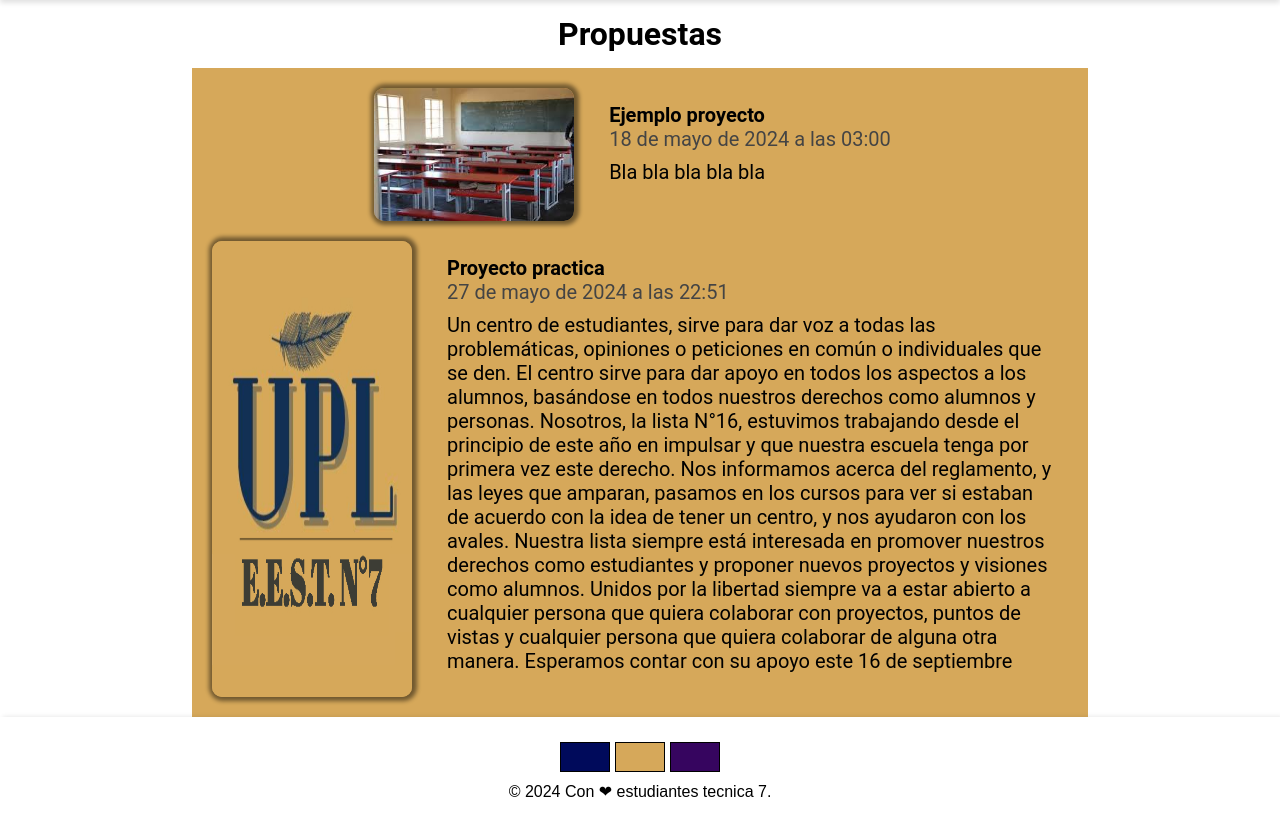
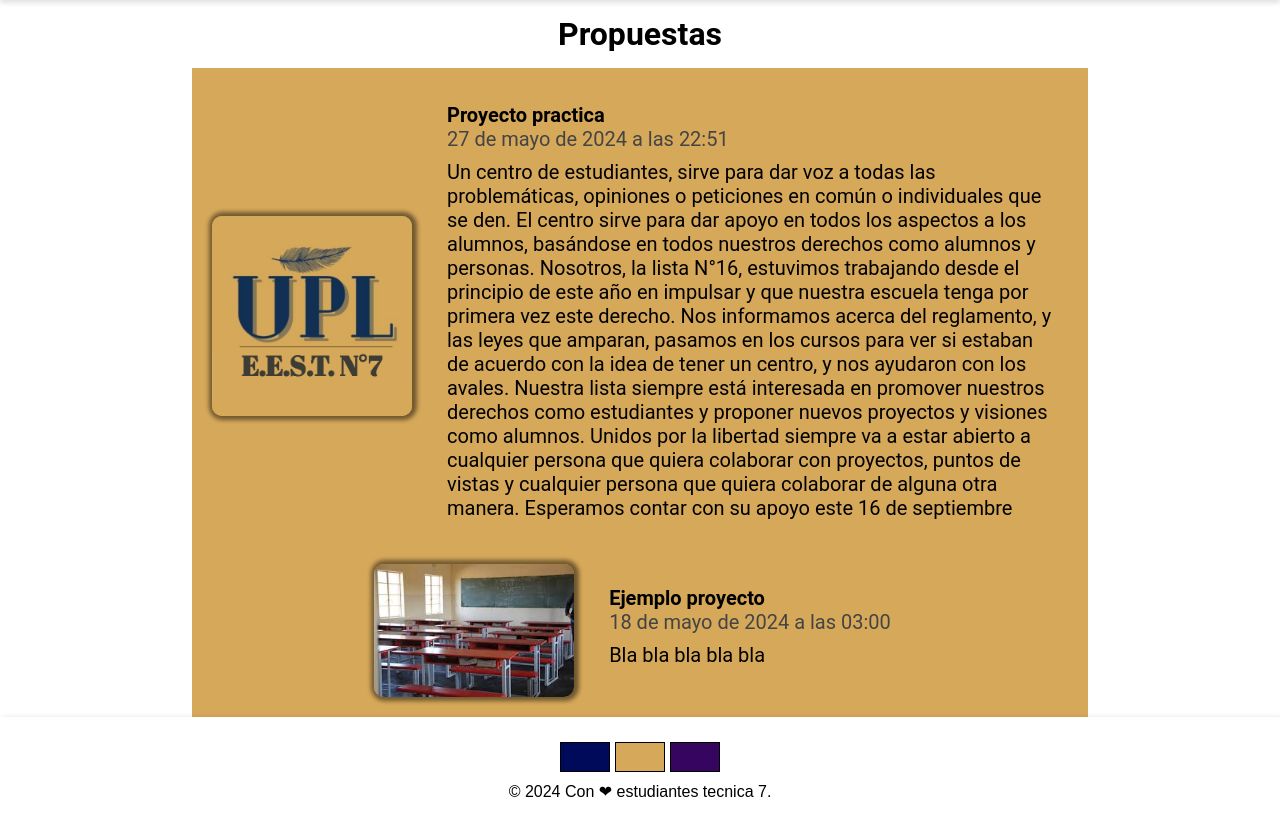
Before and after one commit to TotoSB/UPL-WEBAPP, a Django app: page /propuestas in a window 1280 px wide. Shown: the part 115-951 px from the top of the page. Run offline with Django 4.2, Linux system fonts and the light colour scheme; data comes from the database, SQL or seed files in the repository; both versions use the stored data as it was after the commit.

Commit message:
Last commit

```diff
--- a/app/static/styles/propuestas.css
+++ b/app/static/styles/propuestas.css
@@ -18,10 +18,13 @@ h1 {
 }
 
 .fotos-prop {
-    width: 200px;
     margin: 10px;
     box-shadow: 1px 0px 4px 4px rgba(0, 0, 0, 0.479);
     border-radius: 10px;
+    max-width: 200px;
+    max-height: 200px;
+    width: auto;
+    height: auto;
 }
 
 main {
@@ -41,6 +44,8 @@ main {
 .cont-form {
     display: flex;
     flex-direction: row;
+    justify-content: center;
+    align-items: center;
 }
 
 h3 {
--- a/app/urls.py
+++ b/app/urls.py
@@ -1,12 +1,11 @@
 from django.urls import path, include
-from .views import inicio, registro, add_propuesta, propuestas, sign_in, unlogin, profile
+from .views import inicio, registro, propuestas, sign_in, unlogin, profile
 
 urlpatterns = [
     path('', inicio, name="home"),
     path('register', registro, name="registro"),
     path("logout", unlogin, name="cerrar"),
     path('accounts/', include('django.contrib.auth.urls')),
-    path('crear_propuesta', add_propuesta, name="crear_propuesta"),
     path('propuestas', propuestas, name="propuestas"),
     path('login/', sign_in, name="logear"),
     path('mis_datos', profile, name="profile"),
--- a/app/views.py
+++ b/app/views.py
@@ -72,26 +72,9 @@ def sign_in(request):
             form = AuthenticationForm()
     return render(request, 'login.html', {'form': form})
 
-def add_propuesta(request):
-    context = {}
-    if request.method =='POST':
-        form = ProyectoForm(request.POST, request.FILES)
-        if form.is_valid():
-            titulo_prop = request.POST['titulo_proyecto']
-            desc_prop = request.POST['descripcion']
-            imagen = form.cleaned_data.get('img')
-            obj = Proyectos.objects.create(titulo=titulo_prop, descripcion=desc_prop, banner_img=imagen)
-            obj.save()
+def propuestas(request):
+    propuestas_listadas = Proyectos.objects.all().order_by('-fecha_creacion')
 
-            return redirect('home')
-    else:
-        form = ProyectoForm()
-        context['form']= form
-
-    return render(request, "admin/crear_propuesta.html", context)
-
-def propuestas(request):
-    propuestas_listadas = Proyectos.objects.all()
     return render(request, "propuestas.html", {"propuestas" : propuestas_listadas})
 
 def profile(request):
```
Also changed, not shown: db.sqlite3, media_img/media_img/LOGO_eest_n7.jpg (added).
